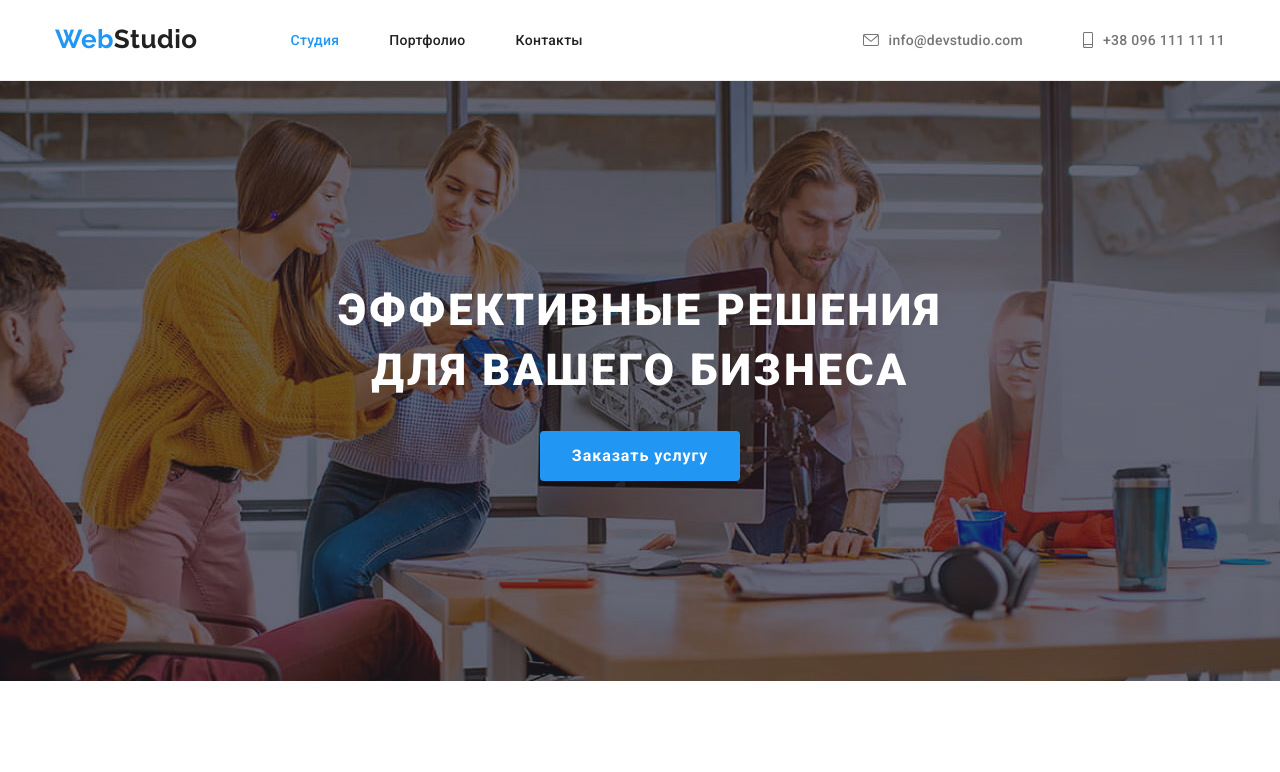
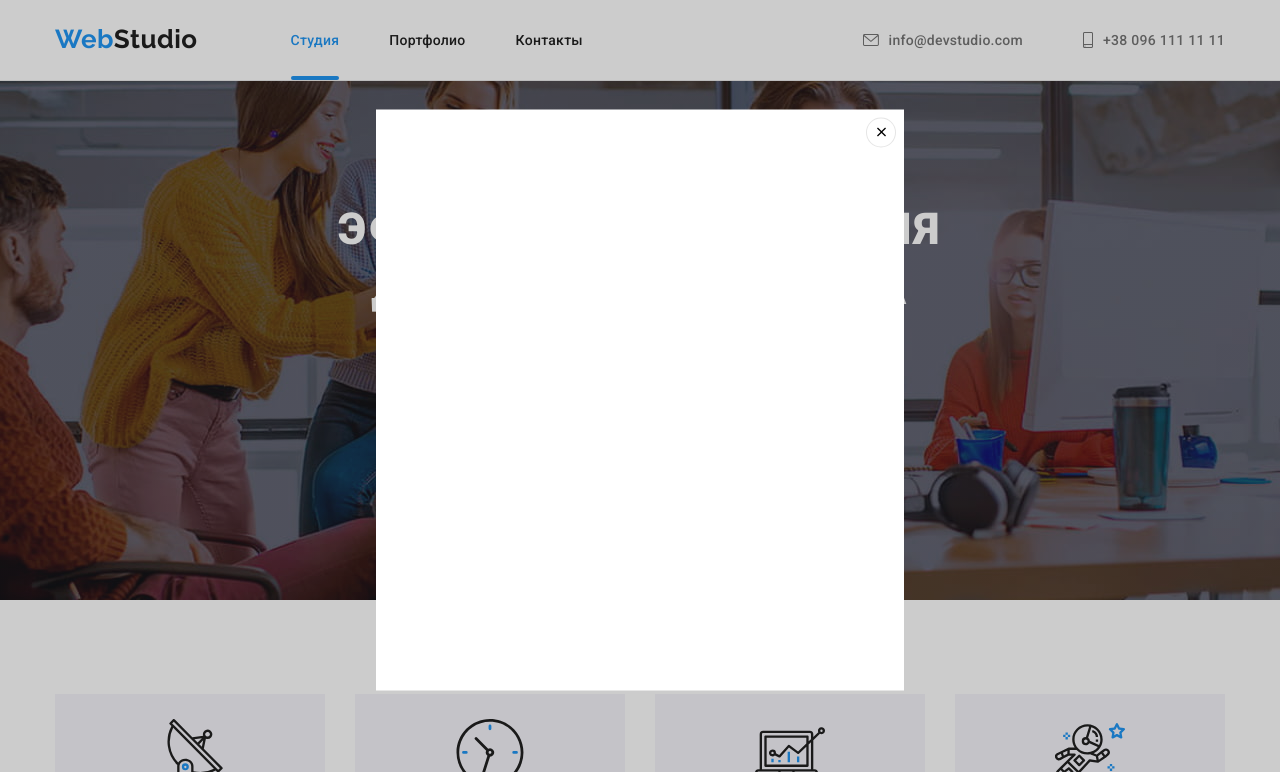
Before and after one commit to yana-shkvarovskaya/goit-markup-hw-05, a plain HTML site: page index.html in a window 1280 px wide. Both pictures are taken after a click on the button "Заказать услугу". Shown: the top 772 px of the page. Drawn offline with nearby package versions, Linux system fonts and the light colour scheme.

Commit message:
обновляет страницы для позиционирования элементов

```diff
--- a/css/styles.css
+++ b/css/styles.css
@@ -74,6 +74,13 @@ section.no-bottom-padding {
 /* Header */
 .page-header {
   border-bottom: 1px solid #ececec;
+  position: fixed;
+  width: 100%;
+  min-height: 80px;
+  top: 0;
+  left: 0;
+  z-index: 3;
+  background-color: var(--primary-white-color);
 }
 
 /* Navigation */
@@ -133,6 +140,24 @@ section.no-bottom-padding {
 .site-nav .link.current {
   color: var(--accent-color);
 }
+
+.site-nav .item{
+  position: relative;
+}
+
+.site-nav .item .link.current::after{
+  content: "";
+  display: block;
+  position: absolute;
+  bottom: 0;
+  left: 0;
+  border-radius: 2px;
+  min-height: 4px;
+  min-width: 100%;
+  background-color: var(--accent-color);
+}
+
+
 /* auth-nav */
 
 .auth-nav {
@@ -229,6 +254,9 @@ section.no-bottom-padding {
   border-radius: 4px;
 }
 
+
+
+
 /* Features */
 .features {
   display: flex;
@@ -300,6 +328,8 @@ display: none;
 }
 
 .title-work{
+  position: absolute;
+  bottom: 0;
   margin: 0;
   width: 100%;
   padding: 27px 82px 27px 83px;
@@ -311,8 +341,7 @@ display: none;
   line-height: 1.14;
   text-align: center;
   text-transform: uppercase;
-  position: absolute;
-  bottom: 0;
+
 
   background: rgba(47, 48, 58, 0.8);
 }
@@ -572,6 +601,67 @@ address {
   background-color: var(--thirdly-bcg-color);
 }
 
+/* Backdrop */
+.backdrop{
+  position: fixed;
+  top: 0;
+  left: 0;
+  width: 100%;
+  height: 100%;
+  background-color:  rgba(0, 0, 0, 0.2);
+  z-index: 4;
+}
+
+.backdrop.is-hidden {
+  opacity: 0;
+  pointer-events: none;
+}
+
+.modal {
+  position: absolute;
+  top: 50%;
+  left: 50%;
+  transform: translate(-50%, -50%);
+
+  min-width: 528px;
+  min-height: 581px;
+  background-color: var(--primary-white-color);
+  padding: 9px 9px 10px 10px;
+}
+
+.modal-button{
+  position: absolute;
+  top: 8px;
+  right: 8px;
+
+
+
+  display: flex;
+  border-radius: 50%;
+  align-items: center;
+  text-align: center;
+  justify-content: center;
+  cursor: pointer;
+
+  padding-left: 10px;
+  padding-bottom: 10px;
+  padding-right: 9px;
+  padding-top: 9px;
+
+  width: 30px;
+  height: 30px;
+
+  background: var(--primary-white-color);
+  border: 1px solid rgba(0, 0, 0, 0.1);
+}
+
+.icon-vector {
+  width: 11px;
+  height: 11px;
+}
+
+
+
 /* Стили для portfolio.html */
 
 .section .portfolio-title {
@@ -664,6 +754,7 @@ address {
 .project-overlay {
   position: relative;
   width: 370px;
+  z-index: 1;
 }
 
 .project-overlay-text{
@@ -674,16 +765,20 @@ address {
   height: 294px;
 
   top: 0;
+  left: 0;
   margin: 0;
   padding: 63px 24px;
+
   color: var(--primary-white-color);
   font-size: 18px;
   line-height: 1.56;
 
   background-color: rgba(33, 150, 243, 0.9);
   opacity: 0;
+  z-index: 2px;
 }
 
-.project-overlay:hover .project-overlay-text{
-opacity: 1;
+.project-list .item:hover .project-overlay-text,
+.project-list .item:focus .project-overlay-text{
+  opacity: 1;
 }
--- a/index.html
+++ b/index.html
@@ -32,7 +32,8 @@
             <li class="item">
               <a href="./portfolio.html" class="link">Портфолио</a>
             </li>
-            <li class="item"><a href="" class="link">Контакты</a></li>
+            <li class="item"><a href="" class="link">Контакты</a>
+            </li>
           </ul>
         </nav>
         <ul class="auth-nav">
@@ -61,7 +62,16 @@
             Эффективные решения <br />
             для вашего бизнеса
           </h1>
-          <button type="button" class="hero-button">Заказать услугу</button>
+          <button data-modal-open type="button" class="hero-button">Заказать услугу</button>
+        </div>
+        <div class="backdrop is-hidden" data-modal>
+          <div class="modal">
+            <button data-modal-close type="button" class="modal-button">
+              <svg class="icon-vector">
+                <use href="./images/vector.svg#icon-Vector"></use>
+              </svg>
+            </button>
+          </div>
         </div>
       </section>
       <!--Секция наши преимущества-->
@@ -421,5 +431,6 @@
         </div>
       </div>
     </footer>
+    <script src="./js/modal.js"></script>
   </body>
 </html>
```
Also changed, not shown: portfolio.html (+9 -1 lines).
